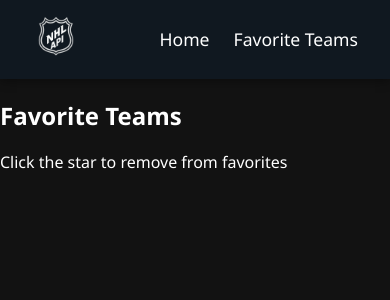
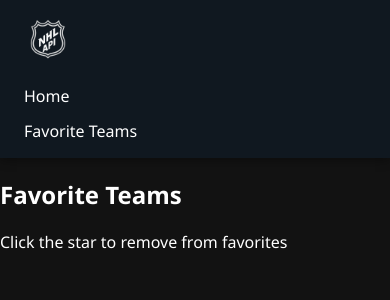
Before and after one commit to Dhruv1243/nhl-player-api, a React (Vite) app in the folder frontend/: page /favoriteTeams in a window 390 px wide. Shown: the top 300 px of the page. Built offline with nearby package versions, Linux system fonts and the light colour scheme.

Commit message:
Added more stats and made it mobile friendly

```diff
--- a/frontend/src/components/NavBar.css
+++ b/frontend/src/components/NavBar.css
@@ -3,16 +3,17 @@
 /* ============================= */
 
 .navbar {
-  display: flex; /* Use Flexbox to align children horizontally */
-  justify-content: space-between; /* Push brand/logo to left, links to right */
-  align-items: center; /* Vertically center all content */
-  background-color: #101820; /* Dark background */
-  padding: 0.8rem 2rem; /* Top-bottom 0.8rem, left-right 2rem padding */
-  color: white; /* Default text color */
-  box-shadow: 0 2px 10px rgba(0, 0, 0, 0.4); /* Subtle shadow for elevation */
-  position: sticky; /* Stick to top when scrolling */
+  display: flex;
+  justify-content: space-between;
+  align-items: center;
+  background-color: #101820;
+  padding: 0.8rem 2rem;
+  color: white;
+  box-shadow: 0 2px 10px rgba(0, 0, 0, 0.4);
+  position: sticky;
   top: 0;
-  z-index: 999; /* Ensure it stays on top of other elements */
+  z-index: 999;
+  flex-wrap: wrap; /* Allow wrapping on smaller screens */
 }
 
 /* ============================= */
@@ -20,14 +21,13 @@
 /* ============================= */
 
 .navbar-brand img.logo {
-  height: 48px; /* Fixed height */
-  width: auto; /* Keep aspect ratio */
-  transition: transform 0.3s ease; /* Smooth zoom on hover */
+  height: 48px;
+  width: auto;
+  transition: transform 0.3s ease;
 }
 
-/* Logo hover effect */
 .navbar-brand img.logo:hover {
-  transform: scale(1.1); /* Zoom in on hover */
+  transform: scale(1.1);
 }
 
 /* ============================= */
@@ -35,8 +35,8 @@
 /* ============================= */
 
 .navbar-links {
-  display: flex; /* Display links in a row */
-  gap: 1.5rem; /* Space between links */
+  display: flex;
+  gap: 1.5rem;
 }
 
 /* ============================= */
@@ -44,32 +44,61 @@
 /* ============================= */
 
 .nav-link {
-  color: white; /* White by default */
-  text-decoration: none; /* No underlines */
-  font-size: 1.1rem; /* Slightly larger font */
-  font-weight: 500; /* Medium boldness */
-  position: relative; /* For the hover underline effect */
-  transition: color 0.3s ease; /* Smooth color transition on hover */
+  color: white;
+  text-decoration: none;
+  font-size: 1.1rem;
+  font-weight: 500;
+  position: relative;
+  transition: color 0.3s ease;
 }
 
-/* Underline animation (hidden by default) */
 .nav-link::after {
   content: "";
   display: block;
-  width: 0%; /* Hidden initially */
+  width: 0%;
   height: 2px;
-  background-color: #00bcd4; /* Cyan underline */
+  background-color: #00bcd4;
   transition: width 0.3s;
   position: absolute;
-  bottom: -4px; /* Slight space below text */
+  bottom: -4px;
   left: 0;
 }
 
-/* Hover effects for nav links */
 .nav-link:hover {
-  color: #00bcd4; /* Change color on hover */
+  color: #00bcd4;
 }
 
 .nav-link:hover::after {
-  width: 100%; /* Animate underline in from left to right */
+  width: 100%;
 }
+
+/* ============================= */
+/*        MOBILE STYLING        */
+/* ============================= */
+
+@media (max-width: 768px) {
+  .navbar {
+    flex-direction: column;
+    align-items: flex-start;
+    padding: 1rem;
+  }
+
+  .navbar-links {
+    flex-direction: column;
+    width: 100%;
+    gap: 0.8rem;
+    margin-top: 1rem;
+  }
+
+  .nav-link {
+    font-size: 1rem;
+    padding-left: 0.5rem;
+  }
+
+  .navbar-brand {
+    width: 100%;
+    display: flex;
+    justify-content: space-between;
+    align-items: center;
+  }
+}
--- a/frontend/src/components/PlayerCard.css
+++ b/frontend/src/components/PlayerCard.css
@@ -1,5 +1,6 @@
 .player-card {
-  width: 200px;
+  width: 100%;
+  max-width: 200px;
   height: 300px;
   border-radius: 12px;
   overflow: hidden;
@@ -7,6 +8,7 @@
   transition: transform 0.3s ease;
   cursor: pointer;
   position: relative;
+  margin: auto;
 }
 
 .player-card:hover {
@@ -29,7 +31,7 @@
 .player-overlay {
   position: absolute;
   bottom: 0;
-  background: rgba(0, 0, 0, 0.6); /* Semi-transparent black overlay */
+  background: rgba(0, 0, 0, 0.6);
   color: white;
   width: 100%;
   padding: 10px;
@@ -46,3 +48,23 @@
   margin: 5px 0 0;
   font-size: 0.9rem;
 }
+
+/* ============================= */
+/*         MOBILE STYLING        */
+/* ============================= */
+
+@media (max-width: 768px) {
+  .player-card {
+    max-width: 90%;
+    height: auto;
+    aspect-ratio: 2 / 3; /* Keeps card shape proportional */
+  }
+
+  .player-overlay h3 {
+    font-size: 1rem;
+  }
+
+  .player-overlay h4 {
+    font-size: 0.85rem;
+  }
+}
--- a/frontend/src/components/PlayerStatsDisplay.css
+++ b/frontend/src/components/PlayerStatsDisplay.css
@@ -8,6 +8,7 @@
   font-family: "Inter", sans-serif;
   color: #1a1a1a;
   transition: transform 0.2s ease;
+  box-sizing: border-box;
 }
 
 .player-stats-card:hover {
@@ -25,6 +26,7 @@
 .player-stats-card p {
   font-size: 16px;
   margin: 6px 0;
+  line-height: 1.4;
 }
 
 .stats-section {
@@ -42,18 +44,29 @@
   border-radius: 12px;
   font-weight: 500;
   color: #333;
+  box-shadow: 0 1px 4px rgba(0, 0, 0, 0.05);
 }
 
-@media (max-width: 600px) {
-  .stats-section {
-    grid-template-columns: 1fr;
-  }
+/* ========================= */
+/*     MOBILE RESPONSIVE     */
+/* ========================= */
 
+@media (max-width: 768px) {
   .player-stats-card {
-    padding: 20px;
+    padding: 24px 16px;
+    margin: 20px 12px;
   }
 
   .player-stats-card h2 {
     font-size: 24px;
   }
+
+  .player-stats-card p {
+    font-size: 15px;
+  }
+
+  .stats-section {
+    grid-template-columns: 1fr;
+    gap: 12px;
+  }
 }
--- a/frontend/src/components/PlayerStatsDisplay.jsx
+++ b/frontend/src/components/PlayerStatsDisplay.jsx
@@ -13,6 +13,8 @@ const PlayerStatsDisplay = ({ stats }) => {
     shoots,
     stats: statBlock,
     careerStats: careerStatBlock,
+    draftInfo: draftInfoBlock,
+    careerPlayoffStats: careerPlayoffStatsBlock,
   } = stats;
 
   const isGoalie = position === "G";
@@ -25,6 +27,10 @@ const PlayerStatsDisplay = ({ stats }) => {
       <p>Height: {height}</p>
       <p>Weight: {weight}</p>
       <p>Shoots: {shoots}</p>
+      <p>Nationality: {stats.hometown}</p>
+      <p>Year Drafted: {draftInfoBlock.year}</p>
+      <p>Overall Pick: {draftInfoBlock.overallPick}</p>
+      <p>Drafted By: {draftInfoBlock.team}</p>
 
       <h1>Current Season</h1>
       <div className="stats-section">
@@ -78,6 +84,32 @@ const PlayerStatsDisplay = ({ stats }) => {
           </>
         )}
       </div>
+      <h1>Career Playoff Stats</h1>
+      <div className="stats-section">
+        <p>Games Played: {careerPlayoffStatsBlock.gamesPlayed}</p>
+
+        {isGoalie ? (
+          <>
+            <p>Save %: {careerPlayoffStatsBlock.savePctg}</p>
+            <p>Goals Against Avg: {careerPlayoffStatsBlock.goalsAgainstAvg}</p>
+            <p>Shutouts: {careerPlayoffStatsBlock.shutouts}</p>
+            <p>Wins: {careerPlayoffStatsBlock.wins}</p>
+            <p>Losses: {careerPlayoffStatsBlock.losses}</p>
+            <p>Overtime Losses: {careerPlayoffStatsBlock.otLosses}</p>
+          </>
+        ) : (
+          <>
+            <p>Goals: {careerPlayoffStatsBlock.goals}</p>
+            <p>Assists: {careerPlayoffStatsBlock.assists}</p>
+            <p>Points: {careerPlayoffStatsBlock.points}</p>
+            <p>Shots: {careerPlayoffStatsBlock.shots}</p>
+            <p>+/-: {careerPlayoffStatsBlock.plusMinus}</p>
+            <p>PIM: {careerPlayoffStatsBlock.pim}</p>
+            <p>PP Goals: {careerPlayoffStatsBlock.powerPlayGoals}</p>
+            <p>SH Goals: {careerPlayoffStatsBlock.shortHandedGoals}</p>
+          </>
+        )}
+      </div>
     </div>
   );
 };
--- a/frontend/src/components/TeamCard.css
+++ b/frontend/src/components/TeamCard.css
@@ -6,21 +6,16 @@
   color: white;
   box-shadow: 0 4px 12px rgba(0, 0, 0, 0.3);
   transition: transform 0.2s ease;
-  width: 300px; /* ⬅️ Bigger width */
-  height: 360px; /* ⬅️ Taller card */
+  width: 300px;
+  height: 360px;
   position: relative;
+  box-sizing: border-box;
 }
 
 .team-card:hover {
   transform: translateY(-5px);
   box-shadow: 10px 10px 5px #000000;
-  -moz-box-shadow: 0px 10px 5px #000000;
-  -webkit-box-shadow: 0px 10px 5px #000000;
   -webkit-filter: brightness(70%);
-  -webkit-transition: all 0.5s ease;
-  -moz-transition: all 0.5s ease;
-  -o-transition: all 0.5s ease;
-  -ms-transition: all 0.5s ease;
   transition: all 0.5s ease;
 }
 
@@ -32,15 +27,15 @@
   z-index: 1;
 }
 
-/* Base styles */
+/* Favorite button */
 .favorite-btn {
   font-size: 24px;
   color: #666;
   cursor: pointer;
   background: none;
   border: none;
-  outline: none; /* ← removes browser default focus ring */
-  box-shadow: none; /* ← removes possible inset shadows */
+  outline: none;
+  box-shadow: none;
   transition: transform 0.2s ease, color 0.2s ease;
 }
 
@@ -48,13 +43,11 @@
   transform: scale(1.2);
 }
 
-/* When favorited */
 .favorite-btn.active {
   color: #00bcd4;
   animation: pop 0.3s ease;
 }
 
-/* Animation keyframes */
 @keyframes pop {
   0% {
     transform: scale(1);
@@ -67,25 +60,53 @@
   }
 }
 
-/* Logo container */
+/* Team logo */
 .team-image img {
   width: 100%;
   height: 300px;
-  min-height: 140px; /* Ensure consistent height even if image doesn't load */
-  object-fit: contain; /* Keeps aspect ratio while scaling to fit */
-  background-color: white; /* Creates the white box you want */
+  min-height: 140px;
+  object-fit: contain;
+  background-color: white;
   border-radius: 8px;
   display: block;
   margin: 0 auto;
 }
 
-/* Team name at bottom */
+/* Team name */
 .team-name h3 {
   margin: 0;
   font-size: 1rem;
   font-weight: bold;
 }
+
+/* Anchor reset */
 .team-card-link {
   text-decoration: none;
   color: inherit;
 }
+
+/* ========================== */
+/*     RESPONSIVE STYLES     */
+/* ========================== */
+
+@media (max-width: 768px) {
+  .team-card {
+    width: 90%;
+    height: auto;
+    padding: 16px;
+    margin: 12px auto;
+  }
+
+  .team-image img {
+    height: auto;
+    max-height: 200px;
+  }
+
+  .team-name h3 {
+    font-size: 1.1rem;
+  }
+
+  .favorite-btn {
+    font-size: 22px;
+  }
+}
--- a/frontend/src/pages/Home.css
+++ b/frontend/src/pages/Home.css
@@ -42,3 +42,28 @@
   justify-content: center;
   padding: 0 40px 60px;
 }
+@media (max-width: 600px) {
+  .home {
+    padding: 20px 10px;
+  }
+
+  .search-form {
+    flex-direction: column;
+    align-items: center;
+  }
+
+  .search-input {
+    width: 100%;
+    max-width: 300px;
+  }
+
+  .search-btn {
+    width: 100%;
+    max-width: 150px;
+  }
+
+  .team-grid {
+    grid-template-columns: 1fr;
+    padding: 0 20px 40px;
+  }
+}
--- /dev/null
+++ b/frontend/src/pages/PlayerStatsPage.css
@@ -0,0 +1,27 @@
+/* ========================= */
+/*     PlayerStatsPage      */
+/* ========================= */
+
+.stats-grid {
+  display: flex;
+  justify-content: center;
+  align-items: flex-start; /* ⬅️ aligns it to top instead of stretching */
+  padding: 40px 20px;
+  flex-wrap: wrap;
+}
+
+.error {
+  color: red;
+  text-align: center;
+  font-weight: bold;
+  padding: 20px;
+  font-size: 1.2rem;
+}
+
+@media (max-width: 600px) {
+  .stats-grid {
+    padding: 20px 10px;
+    flex-direction: column;
+    min-height: auto;
+  }
+}
--- a/frontend/src/pages/PlayerStatsPage.jsx
+++ b/frontend/src/pages/PlayerStatsPage.jsx
@@ -1,6 +1,7 @@
 import { useParams } from "react-router-dom";
 import { useEffect, useState } from "react";
 import PlayerStatsDisplay from "../components/PlayerStatsDisplay";
+import "./PlayerStatsPage.css"; // Assuming you have a CSS file for styling
 
 function PlayerStatsPage() {
   const { playerId } = useParams();
--- a/frontend/src/pages/PlayersPage.css
+++ b/frontend/src/pages/PlayersPage.css
@@ -26,3 +26,18 @@
 .error {
   color: red;
 }
+@media (max-width: 600px) {
+  .players-page {
+    padding: 1rem 0.5rem;
+  }
+
+  .player-grid {
+    grid-template-columns: 1fr; /* Stack player cards vertically */
+    gap: 16px; /* Slightly tighter spacing for mobile */
+    padding: 0 1rem;
+  }
+
+  .back-link {
+    font-size: 1rem;
+  }
+}
```
Also changed, not shown: 1 other file (tests, documents, lock files or other folders).
